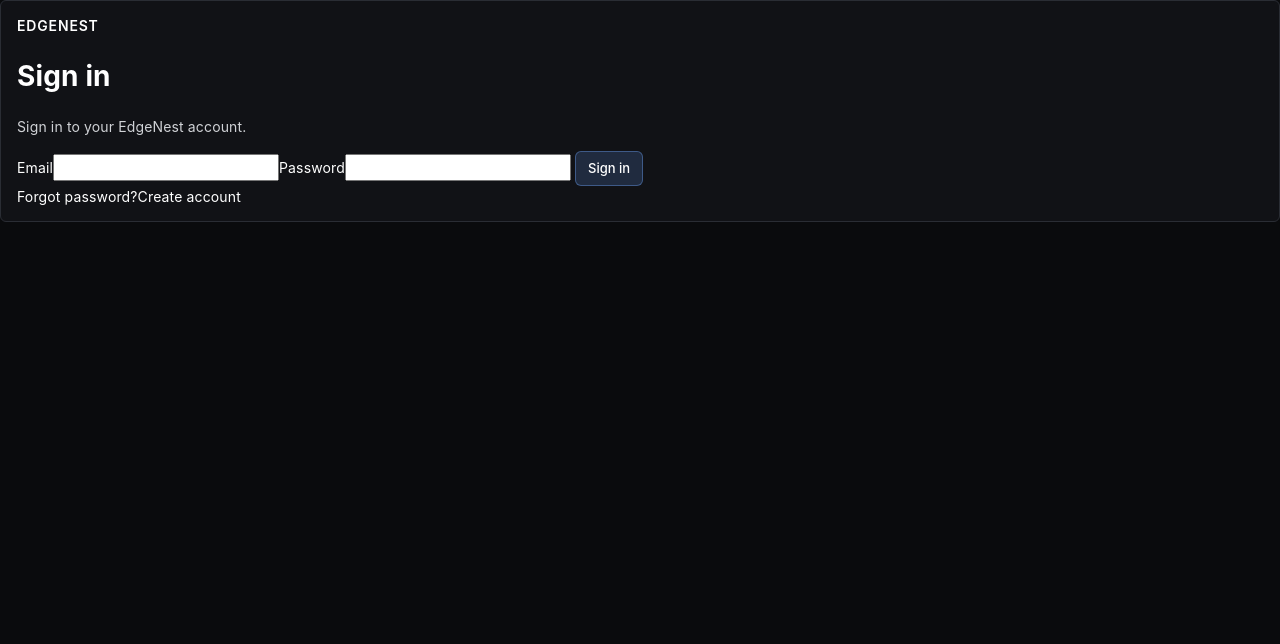
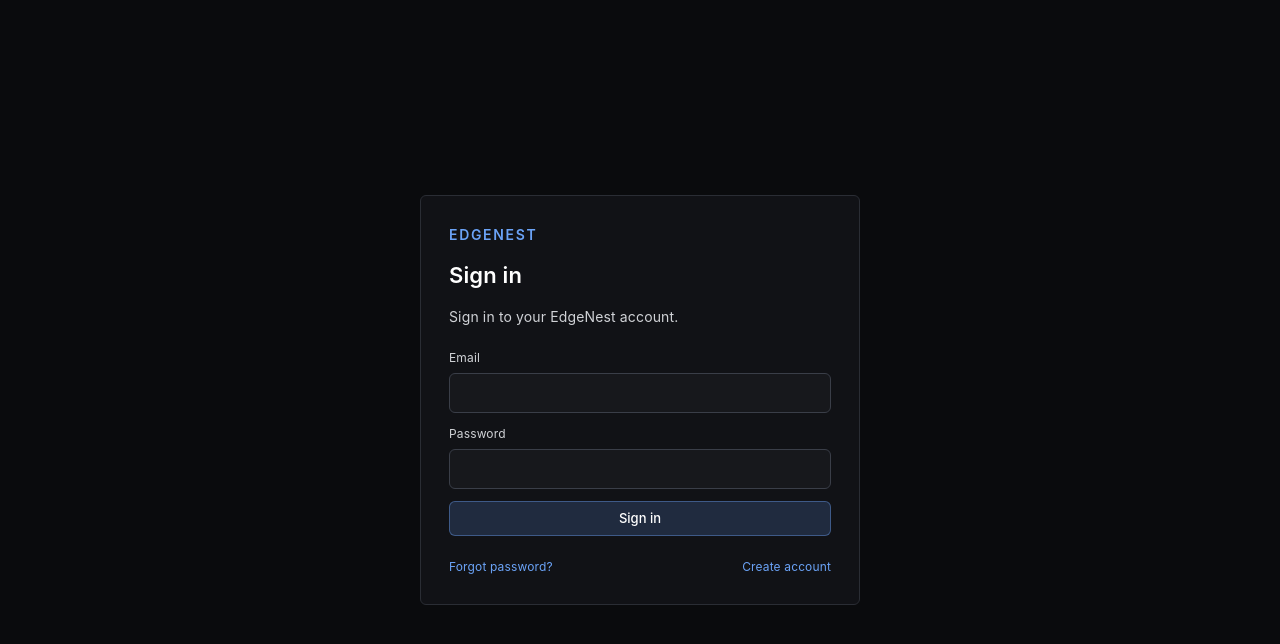
Before and after one commit to apostleoffinance/event-driven-trading-rs, a Next.js app in the folder frontend/: page /login in a window 1280 px wide. Shown: the top 644 px of the page. Built offline with nearby package versions, Linux system fonts and the light colour scheme; no server answers.

Commit message:
Style EdgeNest login and account verification pages

```diff
--- a/frontend/src/styles/globals.css
+++ b/frontend/src/styles/globals.css
@@ -777,3 +777,15 @@ table {
 @media (max-width: 900px) {
   .journal-form-grid { grid-template-columns: 1fr; }
 }
+
+.auth-layout { min-height: 100vh; display: grid; place-items: center; padding: 24px; background: var(--bg-0); }
+.auth-card { width: min(440px, 100%); padding: 28px; display: grid; gap: 14px; }
+.auth-card h1 { margin: 0; font-size: 22px; font-weight: 600; }
+.auth-card p { margin: 0; color: var(--text-muted); }
+.auth-form { display: grid; gap: 12px; margin-top: 8px; }
+.auth-form label, .auth-label { display: grid; gap: 6px; color: var(--text-muted); font-size: 12px; }
+.auth-form input, .auth-label input { width: 100%; padding: 10px; border: 1px solid var(--border-strong); border-radius: var(--radius); background: var(--bg-2); color: var(--text); }
+.auth-form small { color: var(--text-dim); }
+.auth-links { display: flex; justify-content: space-between; gap: 10px; font-size: 12px; color: var(--accent); margin-top: 8px; }
+.auth-error { color: var(--negative) !important; }
+.auth-card .brand-name { color: var(--accent); letter-spacing: .12em; }
```
